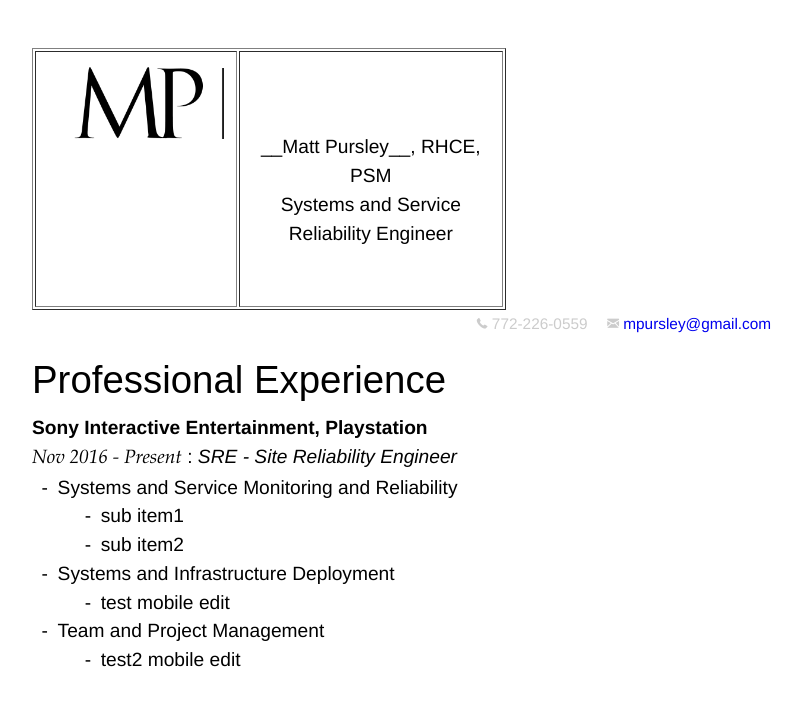
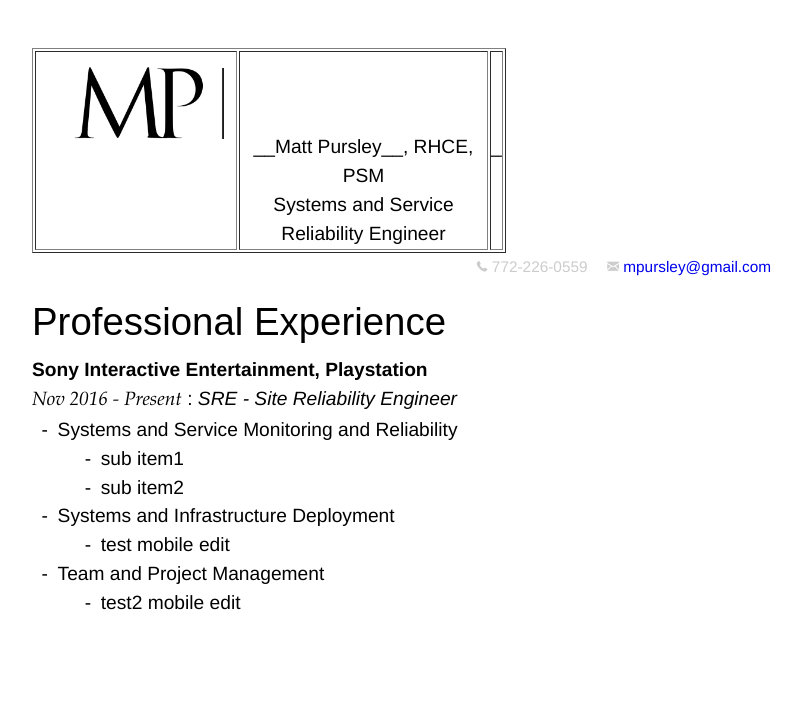
Before and after one commit to mpursley/mpursley.github.io, a Jekyll site: the page built from index_resume_short.md, in a window 1280 px wide. Shown: the top 706 px of the page, without its empty margins (16-817 px from the left). Built offline with Jekyll 4.4.1, drawn with Linux system fonts in a browser that asks for light colours.

Commit message:
Update index_resume_short.md

```diff
--- a/index_resume_short.md
+++ b/index_resume_short.md
@@ -6,7 +6,8 @@
 <table style="width:40%" border="1">
   <tr>
     <th><img src="assets/matt pursley resume logo v2 cropped.png" width="200"></th>
-    <th>__Matt Pursley__, RHCE, PSM<br>Systems and Service Reliability Engineer<br><br><br></th>
+    <th>__Matt Pursley__, RHCE, PSM<br>Systems and Service Reliability Engineer</th>
+    <th> _ </th>
   </tr>
 </table>
 
```
